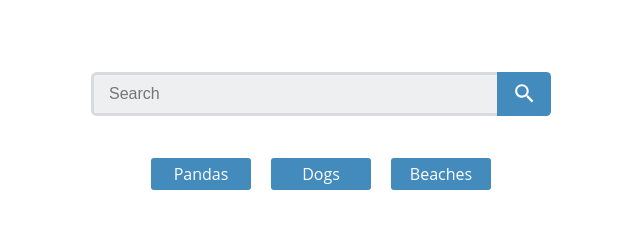
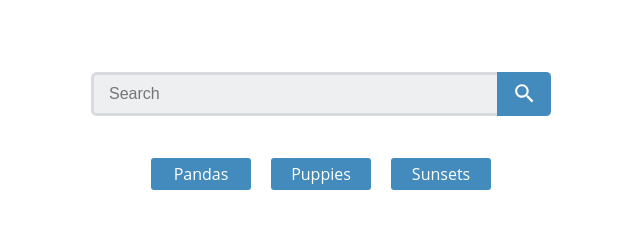
Before and after one commit to LeeVaughn/react-gallery-app, a React (Create React App) app: page / in a window 1280 px wide. Shown: the top 248 px of the page, without its empty margins (319-959 px from the left). Built offline with nearby package versions, Linux system fonts and the light colour scheme; no server answers.

Commit message:
updated link topics

```diff
--- a/src/components/Nav.js
+++ b/src/components/Nav.js
@@ -12,7 +12,7 @@ export default class Nav extends Component {
 
     handleSubmit = e => {
         e.preventDefault();
-        this.props.onSearch(this.state.searchText);
+        this.props.onSearch(this.query.value);
         e.currentTarget.reset();
     }
 
@@ -37,8 +37,8 @@ export default class Nav extends Component {
                 <nav className="main-nav">
                     <ul>
                         <li><NavLink to="/pandas">Pandas</NavLink></li>
-                        <li><NavLink to="/dogs">Dogs</NavLink></li>
-                        <li><NavLink to="/gallery">Beaches</NavLink></li>
+                        <li><NavLink to="/puppies">Puppies</NavLink></li>
+                        <li><NavLink to="/sunsets">Sunsets</NavLink></li>
                     </ul>
                 </nav>
             </div>
```
